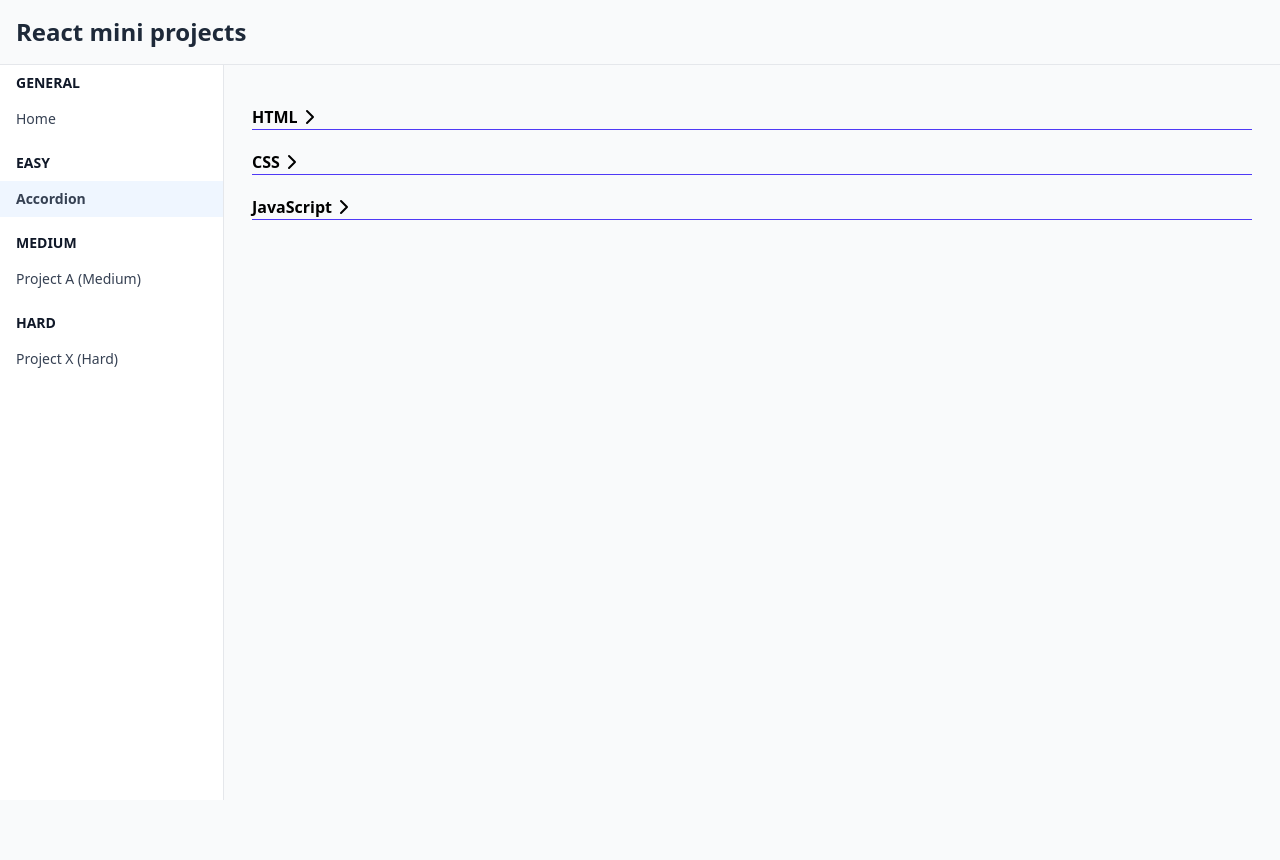
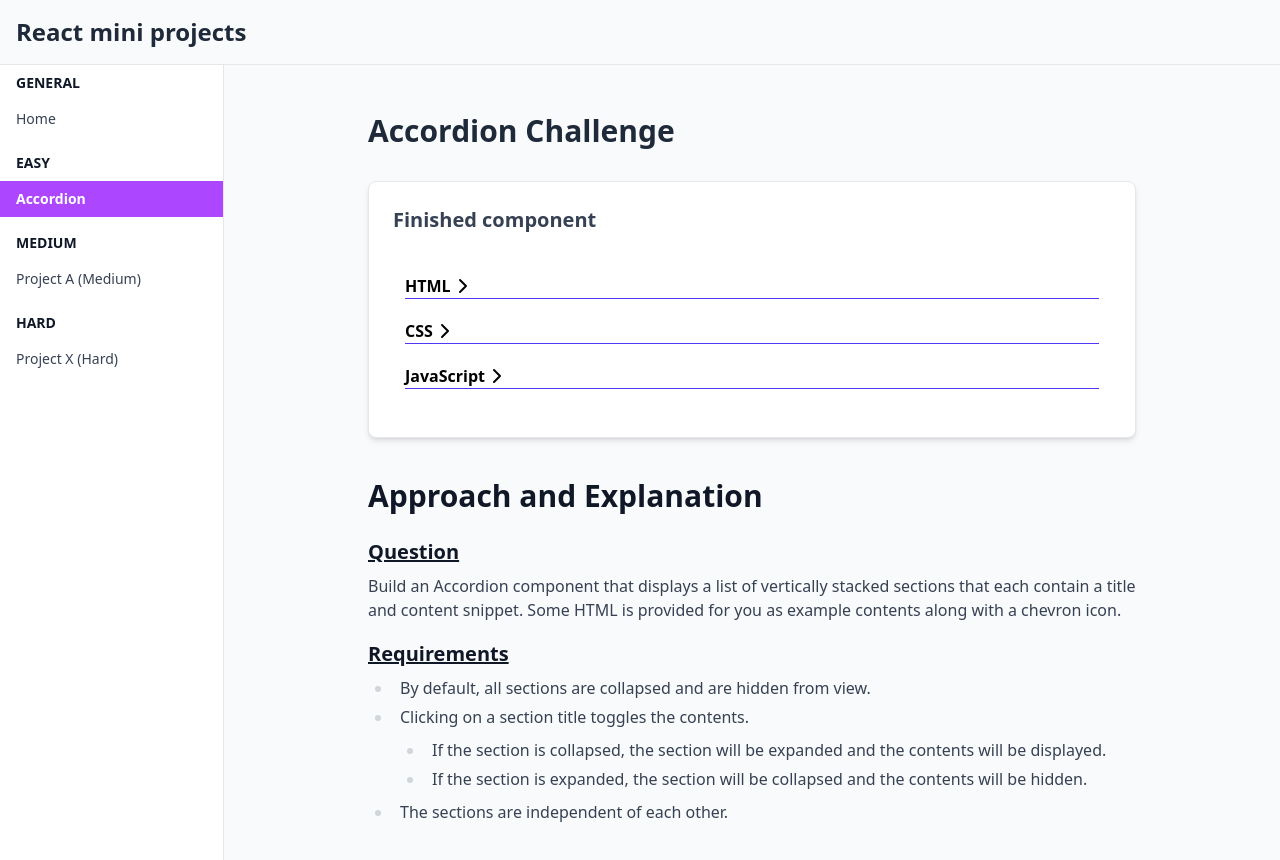
Before and after one commit to antman999/fe-challenges, a React (Vite) app: page /easy/accordion in a window 1280 px wide. Shown: the top 860 px of the page. Before the commit the page ends 800 px from the top, so only its background shows below. Built offline with nearby package versions, Linux system fonts and the light colour scheme.

Commit message:
new layout with md formatting and structure

```diff
--- a/package.json
+++ b/package.json
@@ -17,9 +17,12 @@
     "lucide-react": "^0.503.0",
     "react": "^19.0.0",
     "react-dom": "^19.0.0",
+    "react-markdown": "^10.1.0",
+    "remark-gfm": "^4.0.1",
     "tailwindcss": "^4.1.4"
   },
   "devDependencies": {
+    "@tailwindcss/typography": "^0.5.16",
     "@testing-library/dom": "^10.4.0",
     "@testing-library/react": "^16.2.0",
     "@types/react": "^19.0.8",
--- /dev/null
+++ b/src/components/easy/accordion/Accordion.tsx
@@ -0,0 +1,40 @@
+import { useState } from "react";
+import { ChevronDown, ChevronRight } from "lucide-react";
+import { ACCORDION_DATA } from "./accordionData";
+
+export function AccordionComponent() {
+  const [openSections, setOpenSections] = useState(new Set());
+
+  const handleSectionToggle = (value: string) => {
+    const newOpenSection = new Set(openSections);
+
+    newOpenSection.has(value)
+      ? newOpenSection.delete(value)
+      : newOpenSection.add(value);
+
+    setOpenSections(newOpenSection);
+  };
+  return (
+    <div className="p-2">
+      {ACCORDION_DATA.map((accordionItem) => {
+        const isExpanded = openSections.has(accordionItem.value);
+        return (
+          <div key={accordionItem.value} className="my-3 p-1">
+            <button
+              className={`text-md font-semibold w-full ${isExpanded && "text-indigo-600"}`}
+              onClick={() => handleSectionToggle(accordionItem.value)}
+            >
+              <span className="flex border-b border-b-indigo-600">
+                {accordionItem.title}
+                {isExpanded ? <ChevronDown /> : <ChevronRight />}
+              </span>
+            </button>
+            <section hidden={!isExpanded} className="mt-1">
+              {accordionItem.contents}
+            </section>
+          </div>
+        );
+      })}
+    </div>
+  );
+}
--- /dev/null
+++ b/src/components/easy/accordion/accordionData.ts
@@ -0,0 +1,20 @@
+export const ACCORDION_DATA = [
+  {
+    value: "html",
+    title: "HTML",
+    contents:
+      "The HyperText Markup Language or HTML is the standard markup language for documents designed to be displayed in a web browser.",
+  },
+  {
+    value: "css",
+    title: "CSS",
+    contents:
+      "Cascading Style Sheets is a style sheet language used for describing the presentation of a document written in a markup language such as HTML or XML.",
+  },
+  {
+    value: "javascript",
+    title: "JavaScript",
+    contents:
+      "JavaScript, often abbreviated as JS, is a programming language that is one of the core technologies of the World Wide Web, alongside HTML and CSS.",
+  },
+];
--- /dev/null
+++ b/src/components/easy/accordion/accordionMarkdown.md
@@ -0,0 +1,13 @@
+# Approach and Explanation
+
+## Question
+
+Build an Accordion component that displays a list of vertically stacked sections that each contain a title and content snippet. Some HTML is provided for you as example contents along with a chevron icon.
+
+## Requirements
+
+- By default, all sections are collapsed and are hidden from view.
+- Clicking on a section title toggles the contents.
+  - If the section is collapsed, the section will be expanded and the contents will be displayed.
+  - If the section is expanded, the section will be collapsed and the contents will be hidden.
+- The sections are independent of each other.
--- /dev/null
+++ b/src/layouts/ChallengeLayout.tsx
@@ -0,0 +1,34 @@
+import React, { type ReactNode } from "react";
+import ReactMarkdown from "react-markdown";
+import remarkGfm from "remark-gfm";
+
+interface ChallengeLayoutProps {
+  title: string;
+  component: ReactNode;
+  markdown: string;
+}
+
+const ChallengeLayout: React.FC<ChallengeLayoutProps> = ({
+  title,
+  component,
+  markdown,
+}) => {
+  return (
+    <div className="min-h-screen bg-gray-50 py-8 px-4 sm:px-6 lg:px-8">
+      <div className="max-w-3xl mx-auto">
+        <h1 className="text-3xl font-bold text-gray-800 mb-8">{title}</h1>
+        <section className="mb-10 border border-gray-200 rounded-lg p-6 bg-white shadow-md">
+          <h2 className="text-xl font-semibold text-gray-700 mb-4">
+            Finished component
+          </h2>
+          {component}
+        </section>
+        <section className="prose prose-sm max-w-none prose-h2:my-2 prose-p:text-base prose-ul:text-base prose-h2:underline text-gray-700">
+          <ReactMarkdown remarkPlugins={[remarkGfm]}>{markdown}</ReactMarkdown>
+        </section>
+      </div>
+    </div>
+  );
+};
+
+export default ChallengeLayout;
--- a/src/routes/__root.tsx
+++ b/src/routes/__root.tsx
@@ -16,7 +16,7 @@ export const Route = createRootRoute({
             <nav className="flex flex-col py-2">
               {navLinks.map((sectionData) => (
                 <div key={sectionData.section} className="mb-4">
-                  <h3 className="text-sm font-bold text-gray-900 uppercase px-4 mb-2">
+                  <h3 className="text-sm font-semibold text-gray-900 uppercase px-4 mb-2">
                     {sectionData.section}
                   </h3>
                   {sectionData.links.map((link) => (
@@ -25,9 +25,9 @@ export const Route = createRootRoute({
                         to={link.to}
                         activeOptions={{}}
                         preload="intent"
-                        className={`block text-sm py-2 px-4 text-gray-700 hover:bg-gray-100 transition-colors duration-200`}
+                        className={`block text-sm py-2 px-4 text-gray-700 hover:bg-purple-200 hover:text-purple-600 hover:font-semibold transition-colors duration-100`}
                         activeProps={{
-                          className: `font-bold text-blue-600 bg-blue-50`,
+                          className: `text-white font-semibold bg-purple-500`,
                         }}
                       >
                         {link.label}
--- a/src/routes/easy/accordion.tsx
+++ b/src/routes/easy/accordion.tsx
@@ -1,65 +1,19 @@
 import { createFileRoute } from "@tanstack/react-router";
-import { useState } from "react";
-import { ChevronDown, ChevronRight } from "lucide-react";
+import { AccordionComponent } from "@/components/easy/accordion/Accordion";
+import accordionMarkdown from "@/components/easy/accordion/accordionMarkdown.md?raw";
 
-const DATA = [
-  {
-    value: "html",
-    title: "HTML",
-    contents:
-      "The HyperText Markup Language or HTML is the standard markup language for documents designed to be displayed in a web browser.",
-  },
-  {
-    value: "css",
-    title: "CSS",
-    contents:
-      "Cascading Style Sheets is a style sheet language used for describing the presentation of a document written in a markup language such as HTML or XML.",
-  },
-  {
-    value: "javascript",
-    title: "JavaScript",
-    contents:
-      "JavaScript, often abbreviated as JS, is a programming language that is one of the core technologies of the World Wide Web, alongside HTML and CSS.",
-  },
-];
+import ChallengeLayout from "@/layouts/ChallengeLayout";
 
 export const Route = createFileRoute("/easy/accordion")({
-  component: Accordion,
+  component: AccordionChallengePage,
 });
 
-function Accordion() {
-  const [openSections, setOpenSections] = useState(new Set());
-
-  const handleSectionToggle = (value: string) => {
-    const newOpenSection = new Set(openSections);
-
-    newOpenSection.has(value)
-      ? newOpenSection.delete(value)
-      : newOpenSection.add(value);
-
-    setOpenSections(newOpenSection);
-  };
+function AccordionChallengePage() {
   return (
-    <div className="p-2">
-      {DATA.map((accordionItem) => {
-        const isExpanded = openSections.has(accordionItem.value);
-        return (
-          <div key={accordionItem.value} className="my-3 p-1">
-            <button
-              className={`text-md font-semibold w-full ${isExpanded && "text-indigo-600"}`}
-              onClick={() => handleSectionToggle(accordionItem.value)}
-            >
-              <span className="flex border-b border-b-indigo-600">
-                {accordionItem.title}
-                {isExpanded ? <ChevronDown /> : <ChevronRight />}
-              </span>
-            </button>
-            <section hidden={!isExpanded} className="mt-1">
-              {accordionItem.contents}
-            </section>
-          </div>
-        );
-      })}
-    </div>
+    <ChallengeLayout
+      title="Accordion Challenge"
+      component={<AccordionComponent />}
+      markdown={accordionMarkdown}
+    />
   );
 }
--- a/src/routes/index.tsx
+++ b/src/routes/index.tsx
@@ -6,8 +6,20 @@ export const Route = createFileRoute("/")({
 
 function Index() {
   return (
-    <div className="p-2">
-      <h3>Welcome Home!</h3>
+    <div>
+      <h2 className="text-2xl font-semibold text-gray-800 mb-4">
+        Hey there, Welcome!
+      </h2>
+      <p className="text-gray-700 mb-4">
+        Glad you stopped by! This website is where I mess around with React by
+        creating small, focused challenges.
+      </p>
+      <p className="text-gray-700">
+        Each little project in the navigation is a chance for me to learn,
+        experiment, and put ideas into practice. I'll be sharing how I
+        approached solving them and walking through the code behind the scenes.
+        Have a look around and check out some projects!
+      </p>
     </div>
   );
 }
--- a/src/styles.css
+++ b/src/styles.css
@@ -1,4 +1,5 @@
 @import "tailwindcss";
+@plugin "@tailwindcss/typography";
 
 html {
   color-scheme: light;
```
Also changed, not shown: 1 other file (tests, documents, lock files or other folders).
